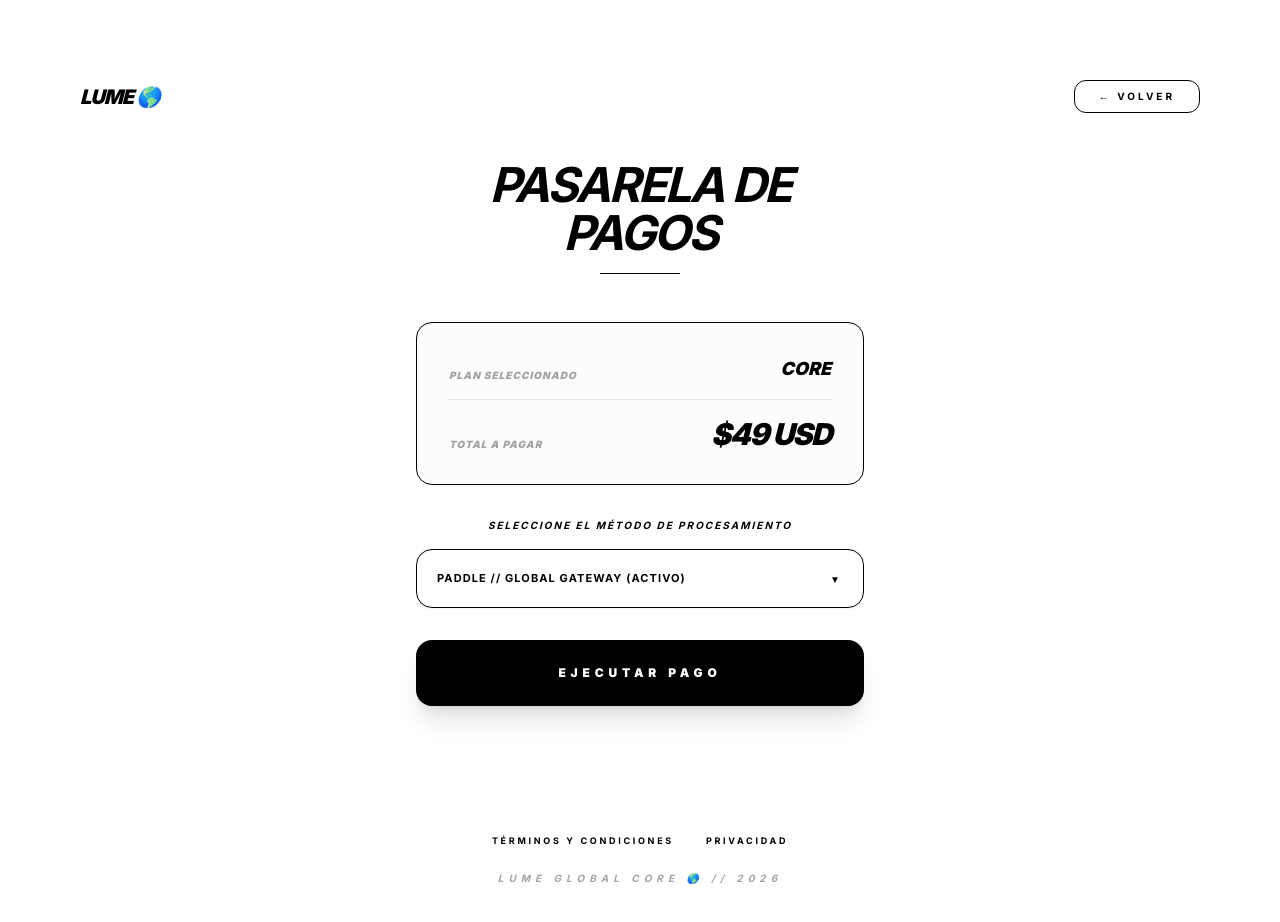
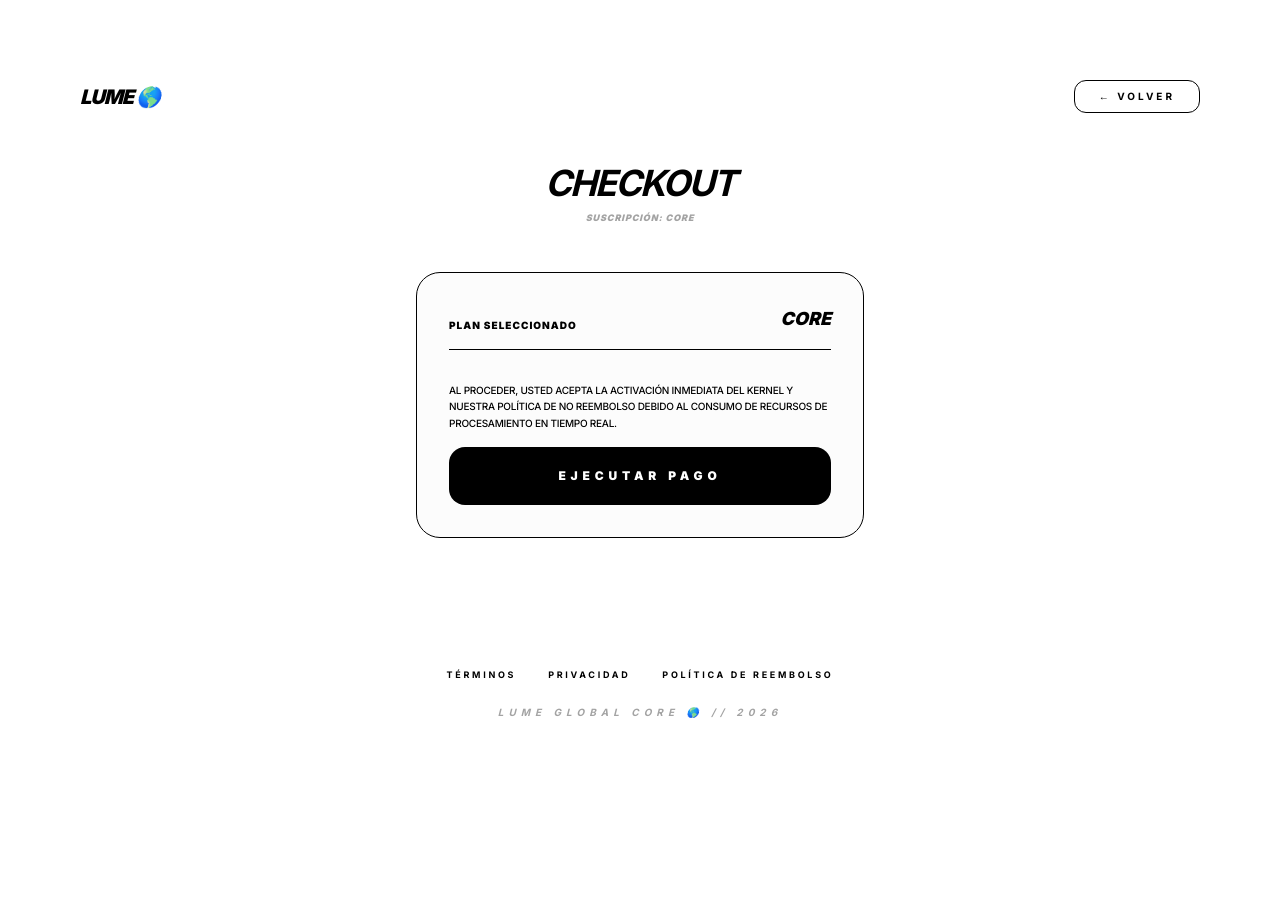
Before and after one commit to lumeglobal10-prog/lume-global-core, a Next.js app: page /checkout in a window 1280 px wide. Shown: the top 922 px of the page. After the commit the page ends 800 px from the top, so only its background shows below. Built offline with nearby package versions, Linux system fonts and the light colour scheme.

Commit message:
Update page.tsx

```diff
--- a/app/checkout/page.tsx
+++ b/app/checkout/page.tsx
@@ -6,109 +6,48 @@ import Link from 'next/link';
 
 export default function CheckoutPage() {
   const router = useRouter();
-  const [selectedPlan, setSelectedPlan] = useState({ nombre: 'NO SELECCIONADO', precio: '0' });
-  const [loading, setLoading] = useState(false);
+  const [selectedPlan, setSelectedPlan] = useState('');
 
-  // RECUPERACIÓN DE DATOS DEL KERNEL LOCAL
   useEffect(() => {
-    const planName = localStorage.getItem('lume_selected_plan') || 'CORE';
-    const precios: Record<string, string> = {
-      'CORE': '49',
-      'ADVANCE': '99',
-      'PROFESIONAL': '199',
-      'BUSINESS': '499'
-    };
-
-    setSelectedPlan({
-      nombre: planName,
-      precio: precios[planName] || '49'
-    });
+    const plan = localStorage.getItem('lume_selected_plan') || 'CORE';
+    setSelectedPlan(plan);
   }, []);
-
-  const handlePayment = () => {
-    setLoading(true);
-    // Simulación de conexión con Paddle / Londres
-    setTimeout(() => {
-      // Por ahora, redirigimos al dashboard tras "simular" el éxito
-      router.push('/dashboard');
-      setLoading(false);
-    }, 2500);
-  };
 
   return (
     <main className="min-h-screen bg-white text-black font-sans flex flex-col justify-between p-8 md:p-20 overflow-x-hidden">
-
       <nav className="flex justify-between items-center w-full">
-        <div className="text-xl font-black tracking-tighter italic uppercase">
-          LUME 🌎
-        </div>
-        <button
-          onClick={() => router.back()}
-          className="text-[10px] font-bold tracking-[0.3em] uppercase border border-black px-6 py-2 rounded-xl hover:bg-black hover:text-white transition-all"
-        >
-          ← VOLVER
-        </button>
+        <div className="text-xl font-black tracking-tighter italic uppercase">LUME 🌎</div>
+        <button onClick={() => router.back()} className="text-[10px] font-bold tracking-[0.3em] uppercase border border-black px-6 py-2 rounded-xl">← VOLVER</button>
       </nav>
 
-      <div className="max-w-md mx-auto w-full flex flex-col items-center py-12">
-        <h1 className="text-4xl md:text-5xl font-bold uppercase tracking-tighter mb-4 italic text-center">
-          Pasarela de Pagos
-        </h1>
-        <div className="h-[1px] w-20 bg-black mb-12"></div>
+      <div className="max-w-md mx-auto w-full py-12">
+        <h1 className="text-4xl font-bold tracking-tighter mb-2 italic text-center uppercase">Checkout</h1>
+        <p className="text-[9px] font-black tracking-widest text-neutral-400 uppercase mb-12 italic text-center">Suscripción: {selectedPlan}</p>
 
-        {/* RESUMEN DEL PLAN SELECCIONADO */}
-        <div className="w-full border border-black p-8 rounded-2xl mb-8 space-y-4 bg-neutral-50/50">
-          <div className="flex justify-between items-end">
-            <span className="text-[10px] font-black uppercase tracking-widest text-neutral-400 italic">Plan Seleccionado</span>
-            <span className="text-lg font-black italic">{selectedPlan.nombre}</span>
-          </div>
-          <div className="flex justify-between items-end border-t border-neutral-200 pt-4">
-            <span className="text-[10px] font-black uppercase tracking-widest text-neutral-400 italic">Total a Pagar</span>
-            <span className="text-3xl font-black italic tracking-tighter">${selectedPlan.precio} USD</span>
-          </div>
-        </div>
-
-        <div className="w-full space-y-8">
-          <div className="space-y-4">
-            <label className="text-[10px] font-bold tracking-[0.2em] uppercase text-black italic leading-relaxed block text-center">
-              Seleccione el método de procesamiento
-            </label>
-
-            <div className="relative">
-              <select
-                className="w-full bg-white border border-black p-5 rounded-2xl text-[11px] font-bold uppercase tracking-widest focus:outline-none appearance-none cursor-pointer hover:bg-neutral-50 transition-colors shadow-sm"
-              >
-                <option value="paddle">PADDLE // GLOBAL GATEWAY (ACTIVO)</option>
-                <option value="crypto" disabled>CRYPTO // ENCRYPTED (PRÓXIMAMENTE)</option>
-              </select>
-              <div className="absolute right-6 top-1/2 -translate-y-1/2 pointer-events-none text-[10px]">▼</div>
-            </div>
+        <div className="border border-black p-8 rounded-3xl space-y-8 bg-neutral-50/50">
+          <div className="flex justify-between items-end border-b border-black pb-4">
+            <span className="text-[10px] font-black uppercase tracking-widest">Plan Seleccionado</span>
+            <span className="text-lg font-black italic">{selectedPlan}</span>
           </div>
 
-          <button
-            onClick={handlePayment}
-            disabled={loading}
-            className="w-full bg-black text-white p-6 rounded-2xl text-[12px] font-black uppercase tracking-[0.4em] hover:bg-neutral-800 transition-all shadow-xl active:scale-95 flex justify-center items-center"
-          >
-            {loading ? (
-              <div className="w-5 h-5 border-2 border-white border-t-transparent rounded-full animate-spin"></div>
-            ) : "EJECUTAR PAGO"}
-          </button>
+          <div className="space-y-4">
+            <p className="text-[10px] font-medium uppercase tracking-tight leading-relaxed">
+              Al proceder, usted acepta la activación inmediata del Kernel y nuestra política de no reembolso debido al consumo de recursos de procesamiento en tiempo real.
+            </p>
+            <button className="w-full bg-black text-white p-5 rounded-2xl text-[12px] font-black uppercase tracking-[0.4em] hover:bg-neutral-800 transition-all">
+              EJECUTAR PAGO
+            </button>
+          </div>
         </div>
       </div>
 
       <footer className="flex flex-col items-center space-y-6 pt-20">
-        <div className="flex space-x-8">
-          <Link href="/terms" className="text-[9px] font-bold tracking-[0.3em] uppercase hover:underline decoration-2 underline-offset-4">
-            Términos y Condiciones
-          </Link>
-          <Link href="/privacy" className="text-[9px] font-bold tracking-[0.3em] uppercase hover:underline decoration-2 underline-offset-4">
-            Privacidad
-          </Link>
+        <div className="flex flex-wrap justify-center gap-8 text-black">
+          <Link href="/terms" className="text-[9px] font-bold tracking-[0.3em] uppercase hover:underline decoration-2 underline-offset-4">Términos</Link>
+          <Link href="/privacy" className="text-[9px] font-bold tracking-[0.3em] uppercase hover:underline decoration-2 underline-offset-4">Privacidad</Link>
+          <Link href="/refund" className="text-[9px] font-bold tracking-[0.3em] uppercase hover:underline decoration-2 underline-offset-4">Política de Reembolso</Link>
         </div>
-        <div className="text-[10px] font-bold tracking-[0.5em] text-neutral-400 uppercase italic text-center">
-          LUME GLOBAL CORE 🌎 // 2026
-        </div>
+        <div className="text-[10px] font-bold tracking-[0.5em] text-neutral-400 uppercase italic text-center">LUME GLOBAL CORE 🌎 // 2026</div>
       </footer>
     </main>
   );
```
